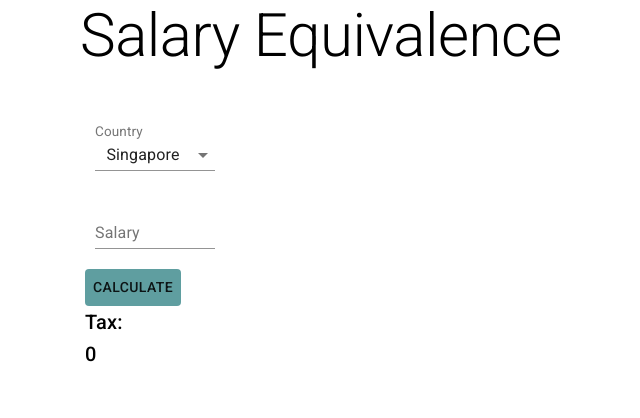
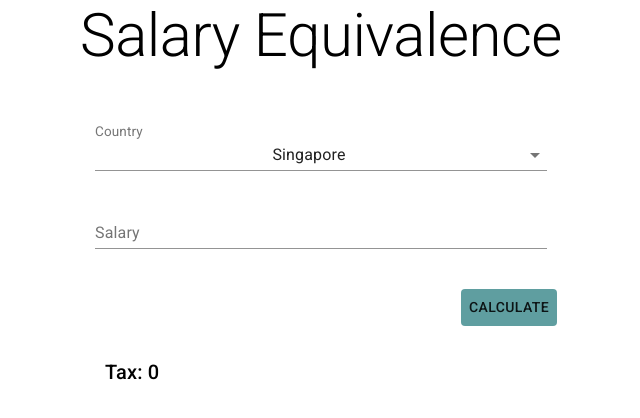
Before and after one commit to mls-ssjblue/salary-equi, a React (Create React App) app in the folder salary-ui/: page / in a window 1280 px wide. Shown: the top 418 px of the page, without its empty margins (319-959 px from the left). Built offline with nearby package versions, Linux system fonts and the light colour scheme.

Commit message:
Remove fixed width, align button

```diff
--- a/salary-ui/src/Salary.css
+++ b/salary-ui/src/Salary.css
@@ -1,5 +1,5 @@
 .field {
-    width: 50px;
+    /*width: 50px;*/
     align-content: start;
     flex: 1;
     flex-direction: row;
@@ -10,9 +10,13 @@
     flex: 1;
 }
 
-.tax {
-    flex-direction: row;
-    flex: 1;
-    float: left;
-    margin: 10px;
+/*.tax {*/
+/*    flex-direction: row;*/
+/*    flex: 1;*/
+/*    float: left;*/
+/*    margin: 10px;*/
+/*}*/
+
+.results {
+    margin:30px;
 }
--- a/salary-ui/src/components/SalaryCalculation.tsx
+++ b/salary-ui/src/components/SalaryCalculation.tsx
@@ -61,7 +61,10 @@ export const SalaryCalculation = () => {
 
                     <Button className={classNames(classes.submitBtn)}
                             onClick={() => calculateTax(country, salary)}> Calculate</Button>
-                    <Typography variant="h6" style={{width: '50px', textAlign: 'left'}}>Tax: {tax}</Typography>
+                </div>
+
+                <div className="results">
+                    <Typography variant="h6" style={{textAlign: 'left'}}>Tax: {tax}</Typography>
                 </div>
             </div>
         </StyledStage>
@@ -113,7 +116,9 @@ const useStyles = makeStyles(theme => ({
         [theme.breakpoints.down("xs")]: {
             width: "100%"
         },
-        background:'cadetblue'
+        background:'cadetblue',
+        float: "right",
+        marginTop: "20px"
     }
 }));
 
```
